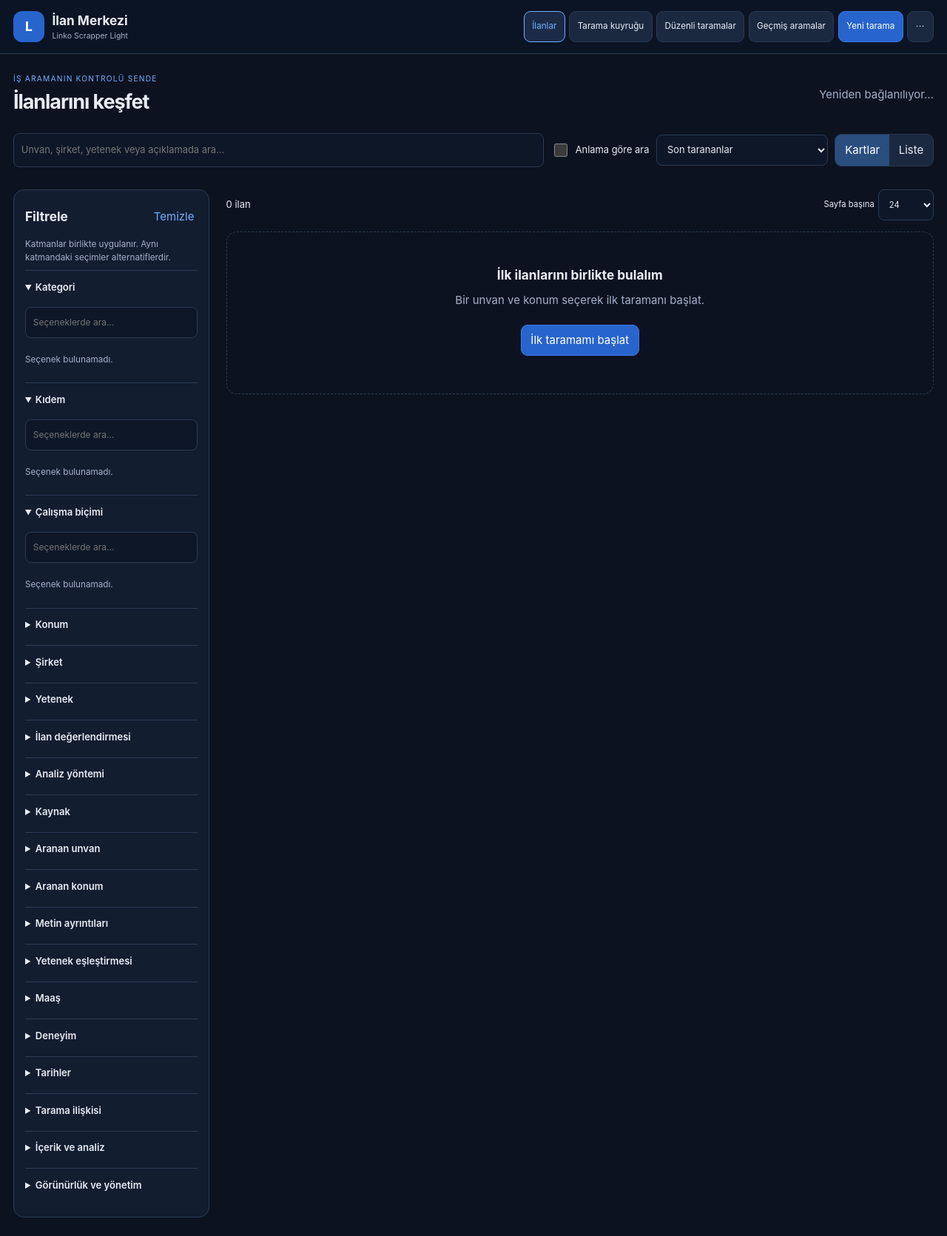
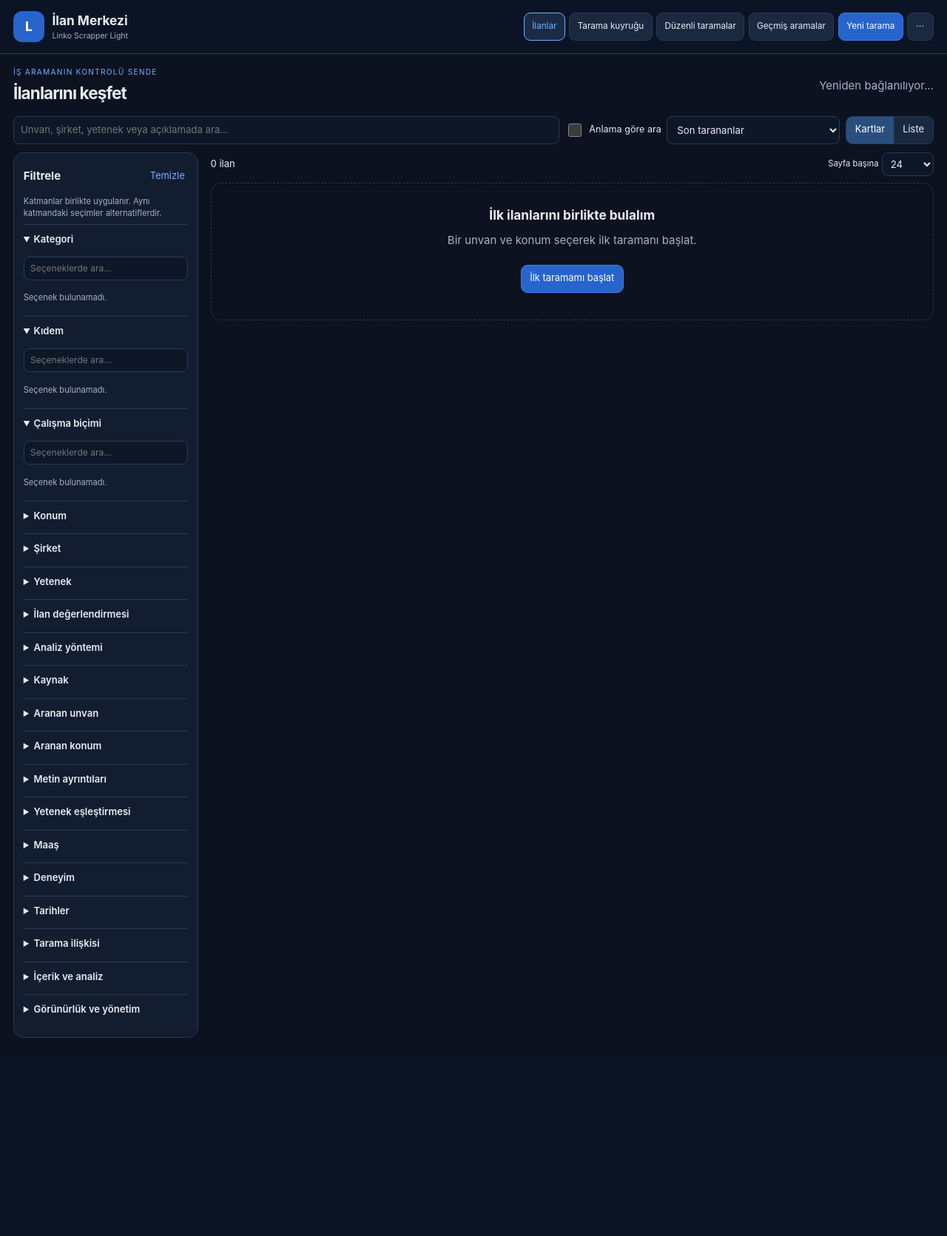
Before and after one commit to tracecorp24/job_collector, a Flask app: page / in a window 1280 px wide. Shown: the whole page at 74% size. After the commit the page ends 1403 px from the top, so only its background shows below. Run offline with Flask 3, Linux system fonts and the light colour scheme; data comes from the database, SQL or seed files in the repository; data that the repository does not hold is empty; parts of the project's set-up code (start-up, migrations or seed data) failed here and were passed over.

Commit message:
Arayüz: orantılı ve derli toplu düzen
- Ortak kontrol yüksekliği (38px); arama satırı, filtre ve sayfa başına
  alanları aynı hizada, daha küçük boşluklar ve başlık.
- Bekleme/durum şeritleri sayfa genişliğine hizalı ve kompakt; kaynak
  beklemesi tek şeritte gösterilir, durum çubuğunda tekrarlanmaz.
- Kartlarda kısa tarih: yayın günü, eklenme gün+saat; tek satıra sığar.

Co-Authored-By: Claude Opus 5.5 <noreply@anthropic.com>

```diff
--- a/jobapp/static/css/app.css
+++ b/jobapp/static/css/app.css
@@ -100,3 +100,40 @@ body:not(.dev) .dev-only{display:none!important}
 .nav-more-menu[hidden]{display:none}
 .header nav .nav-more-menu button{text-align:left;justify-content:flex-start;border-color:transparent;background:transparent;font-size:.85rem;padding:.6rem .8rem}
 .header nav .nav-more-menu button:hover{background:#1b2b47;border-color:var(--border)}
+
+/* 2026-10-17b: orantılı ve derli toplu düzen — ortak kontrol yüksekliği, sayfa genişliğine hizalı şeritler */
+:root{--control-h:38px;--page:1380px}
+button,.button,input,select{min-height:var(--control-h)}
+button,.button{padding:.4rem .75rem;font-size:.86rem}
+input,select,textarea{padding:.4rem .6rem;font-size:.88rem}
+label{gap:.3rem;font-size:.84rem}
+main{padding:1.1rem 1.2rem 2rem}
+.page-title{margin-bottom:.9rem}
+.page-title h1,h1{font-size:1.5rem}
+.search-toolbar{gap:.5rem;margin-bottom:.75rem}
+.search-field input{min-height:var(--control-h)}
+.segmented button{min-height:calc(var(--control-h) - 2px);padding:.3rem .8rem}
+.active-filters:empty{display:none}
+.active-filters{margin-bottom:.6rem}
+.workspace{grid-template-columns:250px minmax(0,1fr);gap:1.1rem}
+.filter-panel{padding:.85rem}
+.panel-heading h2{font-size:1rem;margin:0}
+.filter-panel .help{margin:.4rem 0;font-size:.74rem}
+.filter-group{padding:.45rem 0}
+.facet-search{min-height:32px;margin:.4rem 0;padding:.3rem .55rem}
+.facet-options{max-height:180px;gap:.1rem}
+.facet-options label{min-height:30px;font-size:.82rem}
+.results-header{min-height:0;margin-bottom:.6rem}
+.results-header select{min-height:32px;width:70px;padding:.25rem .45rem}
+.card-actions button,.task-row button,.run-card .actions button{min-height:32px;padding:.3rem .65rem}
+.empty{padding:2rem 1.2rem}
+.notice{padding:.75rem .9rem;margin:.6rem 0}
+.wait-banner,.status-bar{box-sizing:border-box;width:calc(100% - 2.4rem);max-width:calc(var(--page) - 2.4rem);margin:.7rem auto 0;padding:.65rem 1rem}
+.wait-banner p,.status-bar p{margin:.2rem 0;font-size:.8rem}
+.wait-banner strong,.status-top strong{font-size:.9rem}
+.wait-clock>span{font-size:1.45rem}
+.status-bar progress{height:6px}
+.status-bar button{min-height:32px}
+dialog{padding:1.1rem}
+.watch-form{padding:.95rem;gap:.55rem}
+@media(max-width:760px){.wait-banner,.status-bar{width:calc(100% - 1.6rem)}.wait-clock>span{font-size:1.3rem}main{padding:.9rem .8rem 1.5rem}}
--- a/jobapp/static/js/app.js
+++ b/jobapp/static/js/app.js
@@ -6,6 +6,8 @@ const names = {category:'Kategori',seniority:'Kıdem',workplace:'Çalışma biç
 const translations = {Engineering:'Mühendislik / Yazılım',Data:'Veri ve yapay zekâ',Design:'Tasarım',Product:'Ürün',Finance:'Finans',Sales:'Satış',Marketing:'Pazarlama',HR:'İnsan kaynakları',Operations:'Operasyon',Other:'Diğer',Intern:'Stajyer',Junior:'Başlangıç',Mid:'Orta',Senior:'Kıdemli',Lead:'Lider',Manager:'Yönetici',Unknown:'Belirtilmemiş',Remote:'Uzaktan',Hybrid:'Hibrit',Onsite:'Ofiste',Office:'Ofiste',rules:'Hızlı analiz',local:'Yerel yapay zekâ',llm:'Bulut yapay zekâ',claude:'Bulut yapay zekâ',scam:'Şüpheli ilan',ghost:'Aktifliği şüpheli',clean:'İşaretlenmemiş',__missing__:'Belirtilmemiş',queued:'Bekliyor',running:'Çalışıyor',pausing:'Duraklatılıyor',paused:'Duraklatıldı',stopping:'Durduruluyor',stopped:'Durduruldu',cancelling:'İptal ediliyor',cancelled:'İptal edildi',finished:'Tamamlandı',error:'Hata oluştu',active:'Aktif',trash:'Çöp kutusu',all:'Tümü',any:'Herhangi biri',valid:'Geçerli',invalid:'Eksik ayrıştırılan',new:'İlk kez eklenenler',month:'Aylık',year:'Yıllık',hour:'Saatlik'};
 const tr = value => translations[value] || value;
 const date = value => value ? new Date(/[zZ]|[+]\d\d:\d\d$/.test(value) ? value : value+'Z').toLocaleString('tr-TR',{dateStyle:'medium',timeStyle:'short'}) : 'Belirtilmemiş';
+// Kartlar için kısa tarih: yayın günü (saat bilgisi yok), eklenme gün + saat.
+const shortDate = (value, time) => value ? new Date(/[zZ]|[+]\d\d:\d\d$/.test(value) ? value : value+'Z').toLocaleString('tr-TR', time ? {day:'numeric',month:'short',hour:'2-digit',minute:'2-digit'} : {day:'numeric',month:'short',year:'numeric'}) : 'Belirtilmemiş';
 const groupKeys = ['category','seniority','workplace','location','company','skills','flag','backend','source','search_term','search_location'];
 const multiKeys = new Set([...groupKeys,'run_id','task_id','exclude_skills']);
 let prefs={}; try {prefs=JSON.parse(localStorage.getItem('linko.ui.v2')||'{}');} catch {}
@@ -68,7 +70,7 @@ function applyView(){ $('grid').classList.toggle('list-view',view==='list');$('v
 function renderJobs(){
   $('grid').innerHTML=lastJobs.map(j=>`<article class="job-card">
     <div>${devId(j)}<h3><button class="job-open" data-action="job" data-id="${j.id}">${esc(j.title||'Unvan belirtilmemiş')}</button></h3><p class="company">${esc(j.company||'Şirket belirtilmemiş')}</p></div>
-    <div class="job-facts"><p class="job-meta">${esc([j.location||'Konum belirtilmemiş',tr(j.workplace_type)].filter(Boolean).join(' · '))}</p><p class="job-meta ${j.salary?'salary':''}">${esc(j.salary||'Maaş belirtilmemiş')} · ${j.experience_years!=null?esc(j.experience_years)+'+ yıl deneyim':'Deneyim belirtilmemiş'}</p><p class="job-meta job-dates">Yayın: ${esc(date(j.posted_at))} · Eklenme: ${esc(date(j.created_at))}</p></div>
+    <div class="job-facts"><p class="job-meta">${esc([j.location||'Konum belirtilmemiş',tr(j.workplace_type)].filter(Boolean).join(' · '))}</p><p class="job-meta ${j.salary?'salary':''}">${esc(j.salary||'Maaş belirtilmemiş')} · ${j.experience_years!=null?esc(j.experience_years)+'+ yıl deneyim':'Deneyim belirtilmemiş'}</p><p class="job-meta job-dates">Yayın: ${esc(shortDate(j.posted_at,false))} · Eklenme: ${esc(shortDate(j.created_at,true))}</p></div>
     <div class="badges">${badge(tr(j.category))}${badge(tr(j.seniority))}${j.flag?badge(tr(j.flag),'warn'):''}${j.deleted_at?badge('Çöp kutusunda','deleted'):''}${typeof j.score==='number'?badge('Benzerlik '+Math.round(j.score*100)+'%'):''}${fitCurrent(j)?badge('Uygunluk %'+j.fit_score):''}</div>
     <div class="tags">${(j.tags||[]).slice(0,6).map(t=>`<span class="tag">${esc(t)}</span>`).join('')}</div>
     <div class="card-actions">${button('job','İncele',`data-id="${j.id}"`)}${j.deleted_at?button('restore-job','Geri yükle',`data-id="${j.id}"`)+button('purge-job','Kalıcı sil',`data-id="${j.id}"`,'danger'):button('delete-job','Çöp kutusuna taşı',`data-id="${j.id}"`)}</div></article>`).join('');
@@ -246,7 +248,7 @@ function renderRun(){
   $('run-summary').hidden=false;
   $('run-summary').className='queue-overview state-'+run.status;
   $('run-summary').innerHTML=`<div class="queue-task-heading"><strong>Tarama özeti</strong>${statusBadge(run.status)}</div>${metricHtml(run.stats,collected)}<div class="queue-timing"><span>İlk başlangıç <strong>${run.started_at?esc(date(run.started_at)):'Henüz başlamadı / bilinmiyor'}</strong></span><span>Başlangıçtan geçen <strong>${clockHtml(run)}</strong></span><span>Kuyruğa eklenme <strong>${esc(date(run.created_at))}</strong></span></div><p class="help">${done}/${run.tasks.length} sorgunun işlemi sona erdi. Geçen süre duraklamaları da içerir.</p>${reasonHtml(run)}<div class="actions">${button('run-results','Toplanan ilanları gör',`data-run="${run.id}"`)}${button('run-report','Süreç raporu',`data-run="${run.id}"`)}</div><details class="queue-identity"><summary>Süreç kimliği</summary><p class="id-text">${run.id}</p></details>`;
-  $('status-bar').hidden=false;$('status-bar').className='status-bar state-'+run.status;$('status-text').textContent=`${tr(run.status)} · ${collected} çekilen · ${run.stats.new||0} yeni · ${run.stats.updated||0} güncellenen · ${run.stats.unchanged||0} değişmeyen`;
+  $('status-bar').hidden=!!sourceState?.paused&&!activeStatus(run.status);$('status-bar').className='status-bar state-'+run.status;$('status-text').textContent=`${tr(run.status)} · ${collected} çekilen · ${run.stats.new||0} yeni · ${run.stats.updated||0} güncellenen · ${run.stats.unchanged||0} değişmeyen`;
   const task=run.tasks.find(t=>t.status==='running');$('status-progress').max=Math.max(1,run.tasks.length);$('status-progress').value=done;
   const remaining=Math.ceil((waitingUntil-Date.now())/1000);$('status-detail').textContent=remaining>0&&active?`${waitReason} · ${remaining} saniye`:task?`${task.keyword} · ${task.location} · ${task.limit==null?'Limitsiz tarama':task.count+'/'+task.limit+' ilan'}`:run.status_reason||'Sonuçlar korundu. Ayrıntılar tarama panelinde.';
   renderSource();
--- a/jobapp/templates/index.html
+++ b/jobapp/templates/index.html
@@ -3,8 +3,8 @@
 <head>
   <meta charset="utf-8"><meta name="viewport" content="width=device-width, initial-scale=1"><meta name="color-scheme" content="dark">
   <title>İlan Merkezi · Linko Scrapper Light</title>
-  <link rel="stylesheet" href="{{ url_for('static', filename='css/app.css', v='20261017.9') }}">
-  <script src="{{ url_for('static', filename='js/app.js', v='20261017.9') }}" defer></script>
+  <link rel="stylesheet" href="{{ url_for('static', filename='css/app.css', v='20261017.10') }}">
+  <script src="{{ url_for('static', filename='js/app.js', v='20261017.10') }}" defer></script>
 </head>
 <body>
   <a class="skip" href="#main">İlanlara geç</a>
```
